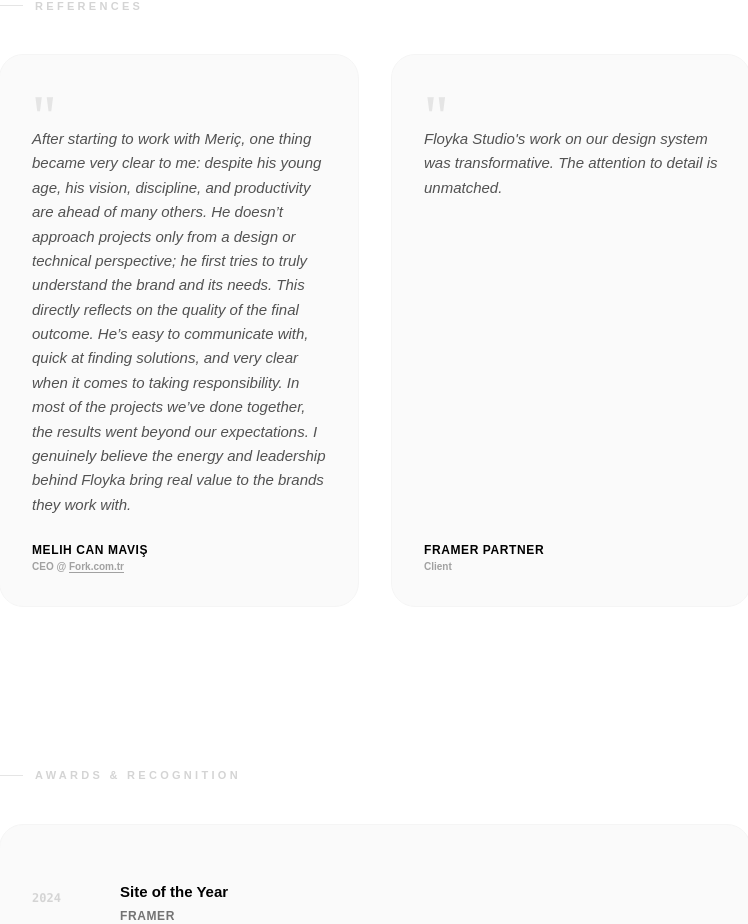
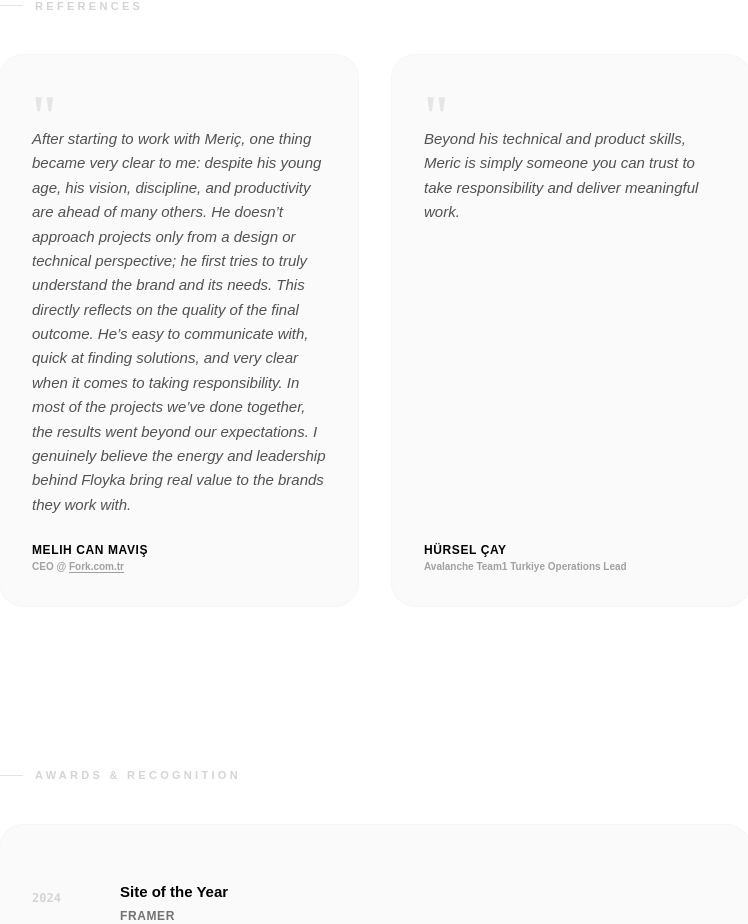
Before and after one commit to xBrokkr/merickalkan.cv, a React (Vite) app: page / in a window 1280 px wide. Shown: the part 4556-5480 px from the top of the page, without its empty margins (265-1013 px from the left). Built offline with nearby package versions, Linux system fonts and the light colour scheme.

Commit message:
Update App.tsx

```diff
--- a/src/App.tsx
+++ b/src/App.tsx
@@ -981,9 +981,9 @@ function App() {
               }
             />
             <TestimonialItem
-              quote="Floyka Studio's work on our design system was transformative. The attention to detail is unmatched."
-              author="Framer Partner"
-              role="Client"
+              quote="Beyond his technical and product skills, Meric is simply someone you can trust to take responsibility and deliver meaningful work."
+              author="Hürsel Çay"
+              role="Avalanche Team1 Turkiye Operations Lead "
             />
           </div>
         </section>
```
